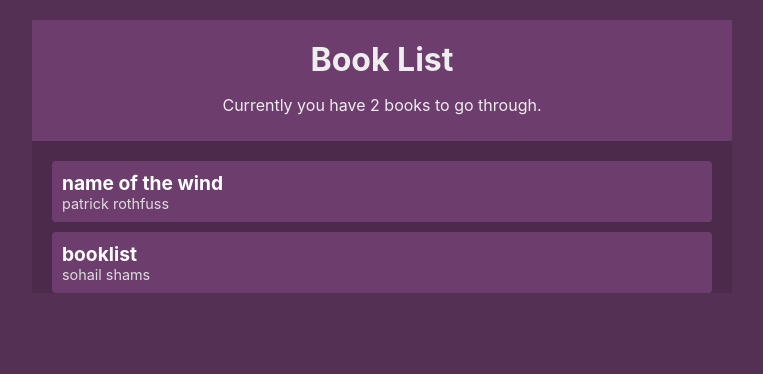
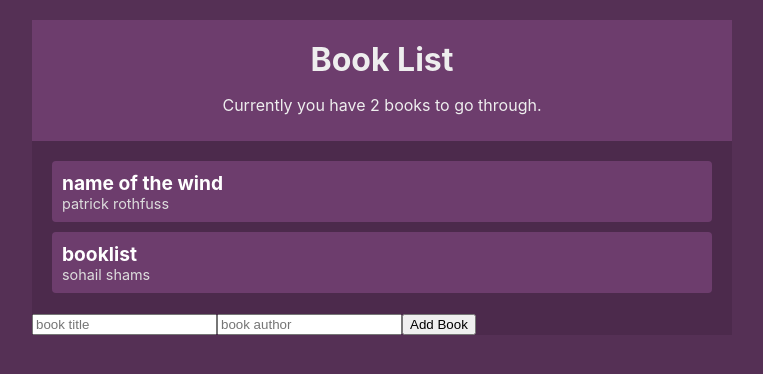
Before and after one commit to sohailshams/book-list, a React (Create React App) app: page / in a window 1280 px wide. Shown: the top 374 px of the page, without its empty margins (258-1021 px from the left). Built offline with nearby package versions, Linux system fonts and the light colour scheme.

Commit message:
Added NewBookForm component and add book form

```diff
--- a/src/App.js
+++ b/src/App.js
@@ -1,3 +1,4 @@
+import NewBookForm from './components/Bookform';
 import BookList from './components/Booklist';
 import Navbar from './components/Navbar';
 import BookContextProvider from './context/BookContext';
@@ -8,6 +9,7 @@ function App() {
       <BookContextProvider>
         <Navbar />
         <BookList />
+        <NewBookForm />
       </BookContextProvider>
     </div>
   );
--- a/src/components/Bookform.js
+++ b/src/components/Bookform.js
@@ -0,0 +1,30 @@
+import userEvent from '@testing-library/user-event';
+import React, { useContext, useState } from 'react';
+import { BookContext } from '../context/BookContext';
+
+const NewBookForm = () => {
+  const { addBook } = useContext(BookContext);
+  const [title, setTitle] = useState('');
+  const [author, setAuthor] = useState('');
+  return (
+    <form>
+      <input
+        type="text"
+        placeholder="book title"
+        value={title}
+        onClick={(e) => setTitle(e.target.value)}
+        required
+      />
+      <input
+        type="text"
+        placeholder="book author"
+        value={author}
+        onClick={(e) => setAuthor(e.target.value)}
+        required
+      />
+      <input type="submit" value="Add Book" />
+    </form>
+  );
+};
+
+export default NewBookForm;
```
Also changed, not shown: 1 other file (tests, documents, lock files or other folders).
